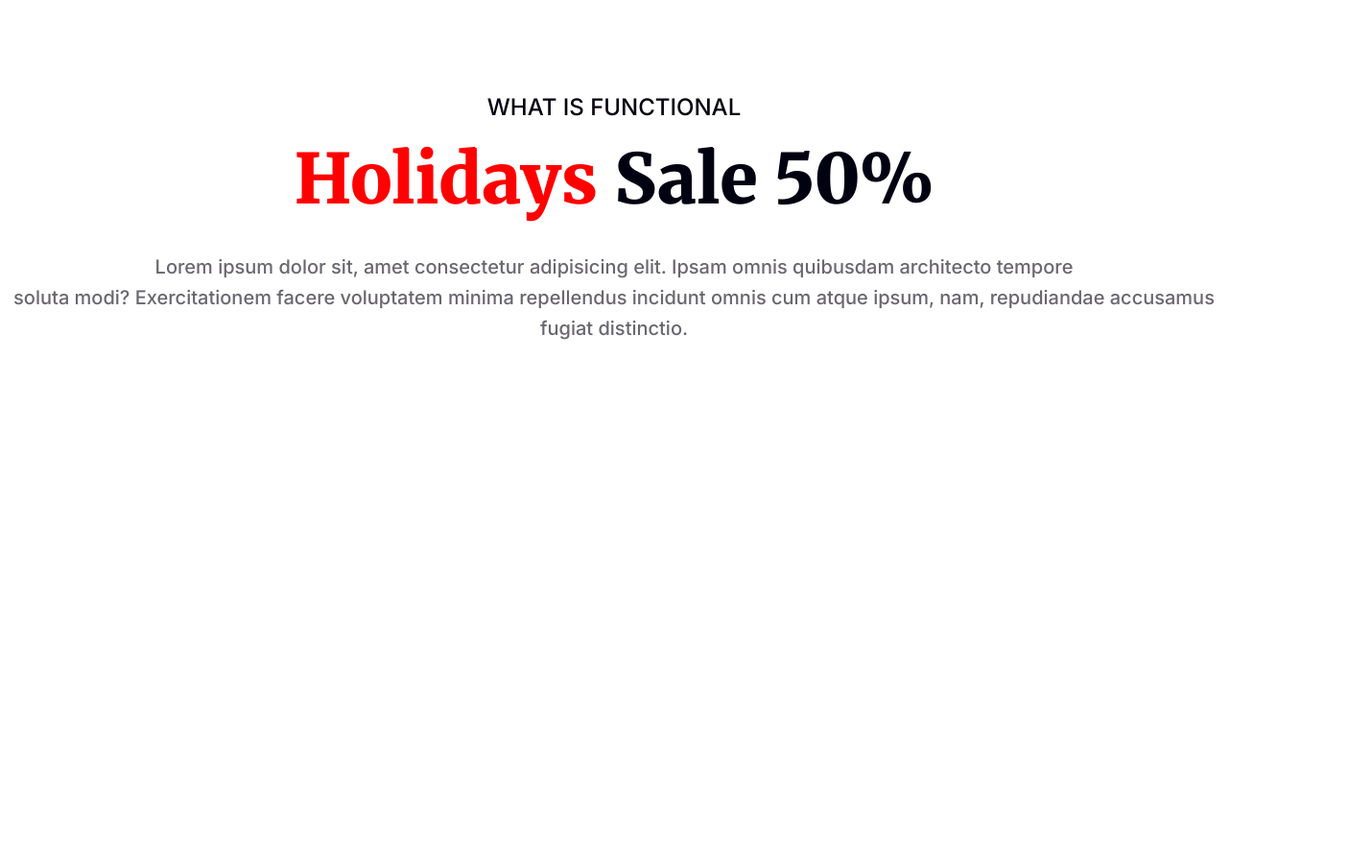
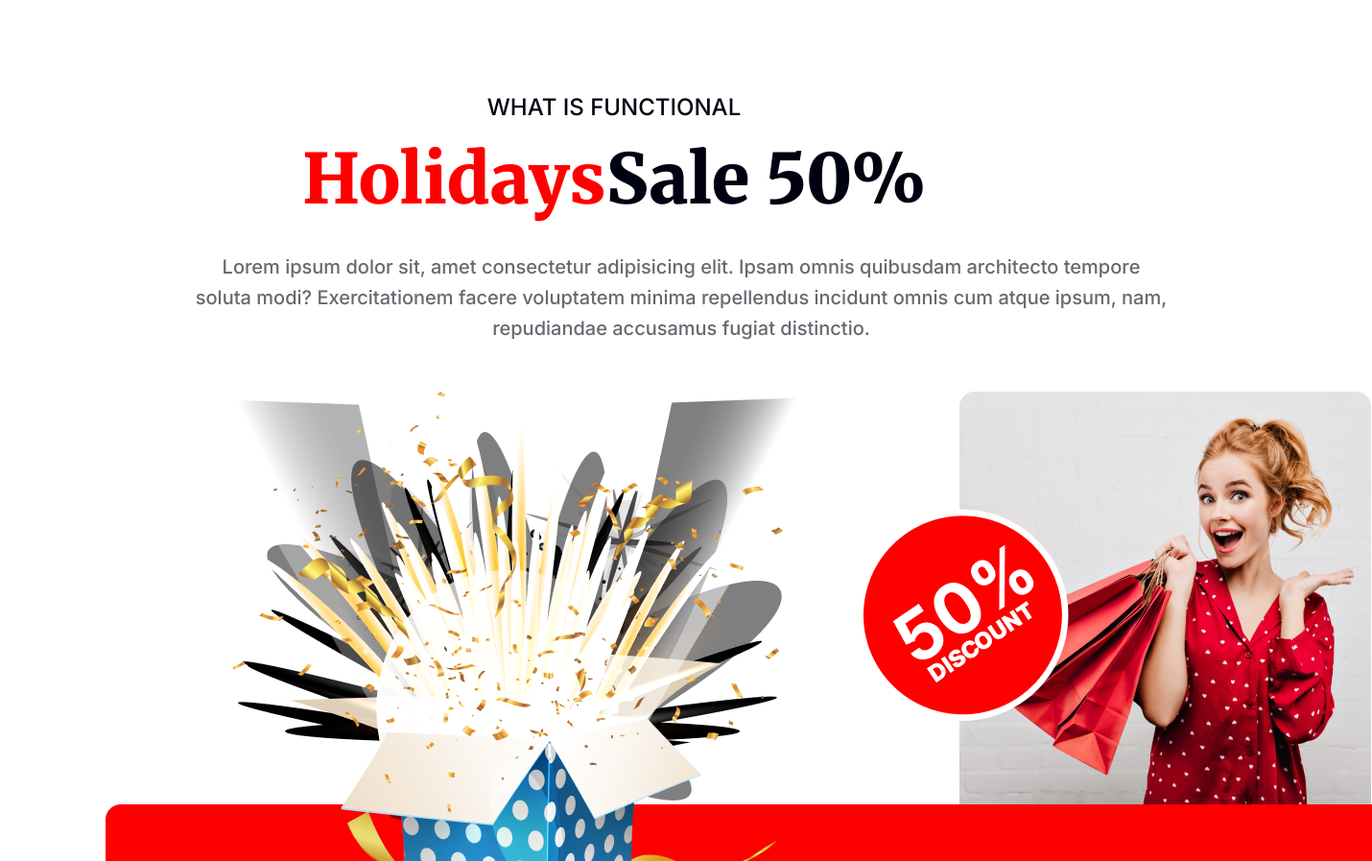
Before and after one commit to Faisal778/new-year-2024-website, a plain HTML site: page index.html in a window 1280 px wide. Shown: the part 3472-4369 px from the top of the page at 96% size, 1430 px wide, since content can reach past the window. Before the commit the page ends 3870 px from the top, so only its background shows below. Drawn offline with Linux system fonts and the light colour scheme.

Commit message:
holiday banner done

```diff
--- a/index.html
+++ b/index.html
@@ -95,7 +95,16 @@
             <p class = "holiday-sale-description">Lorem ipsum dolor sit, amet consectetur adipisicing elit. Ipsam omnis quibusdam architecto tempore</p>
             <p class = "holiday-sale-description">soluta modi? Exercitationem facere voluptatem minima repellendus incidunt omnis cum atque ipsum, nam, repudiandae accusamus fugiat distinctio.</p>
 
+
+        <div class = "position">
+        <div class="container">
+            <img class = "bonus-image2" src="/resources/Rectangle-1.png" alt="">
+            <img class = "bonus-image4" src="/resources/Group-44.png" alt="">
+            <img class = "bonus-image1" src="/resources/Rectangle-2.png" alt="">
+            <img class = "bonus-image3" src="/resources/Group-75.png" alt="">
         </div>
+    </div>
+
         </section>
 
     </main>
--- a/style.css
+++ b/style.css
@@ -273,11 +273,10 @@ welcome {
     display: flex;
     justify-content: center;
 }
-
 .holidaysale {
 
     text-align: center;
-    margin-bottom: 40px;
+    margin-bottom: 50px;
 
 }
 
@@ -290,6 +289,8 @@ welcome {
 }
 
 .holiday-sale {
+    display: flex;
+    justify-content: center;
     color: #010211;
     text-align: center;
     font-family: Merriweather;
@@ -308,6 +309,8 @@ welcome {
 
 .holiday-sale-description {
     color: rgba(7, 2, 17, 0.60);
+    margin-left:180px;
+    max-width: 1060px;
     text-align: center;
     font-family: Inter;
     font-size: 20px;
@@ -315,3 +318,29 @@ welcome {
     line-height: 32px;
 
 }
+
+
+/* bonus part */
+.container{
+    position: relative;
+    margin-left: 70px;
+    margin-top: 50px;
+}
+.bonus-image2{
+    position: absolute;
+    left: 930px;
+}
+.bonus-image4{
+    position: absolute;
+    left:780px;
+    margin-top: 80px;
+}
+.bonus-image1{
+    position: absolute;
+    left:40px;
+    top:430px;
+}
+.bonus-image3{
+    position: absolute;
+    left: 70px;
+}
```
Also changed, not shown: resources/Group-75.png (renamed from resources/Group 75.png), resources/Rectangle-1.png (renamed from resources/Rectangle 1.png), resources/Rectangle-2.png (renamed from resources/Rectangle 2.png).
